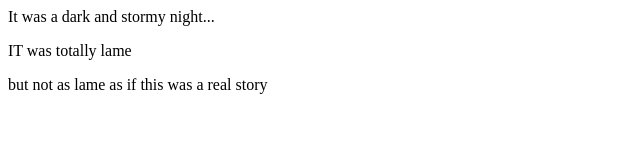
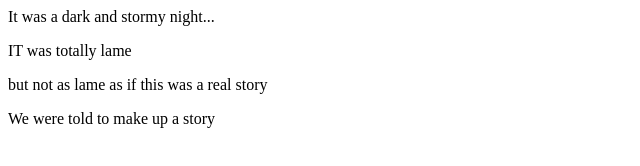
Before and after one commit to dehotz/fireside-story, a plain HTML site: page index.html in a window 1280 px wide. Shown: the whole page, without its empty margins (0-640 px from the left). Drawn offline with Linux system fonts and the light colour scheme.

Commit message:
put some more words in there

```diff
--- a/index.html
+++ b/index.html
@@ -3,5 +3,6 @@
     <p>It was a dark and stormy night...</p>
 	<p>IT was totally lame</p>
 	<p>but not as lame as if this was a real story</p>
+	<p>We were told to make up a story</p>
   </body>
 </html>
```
